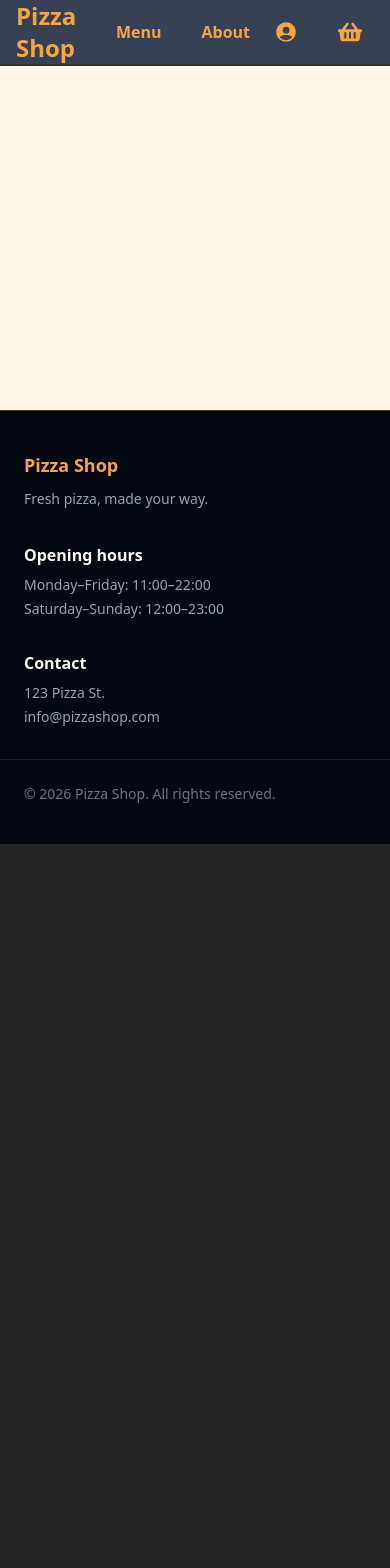
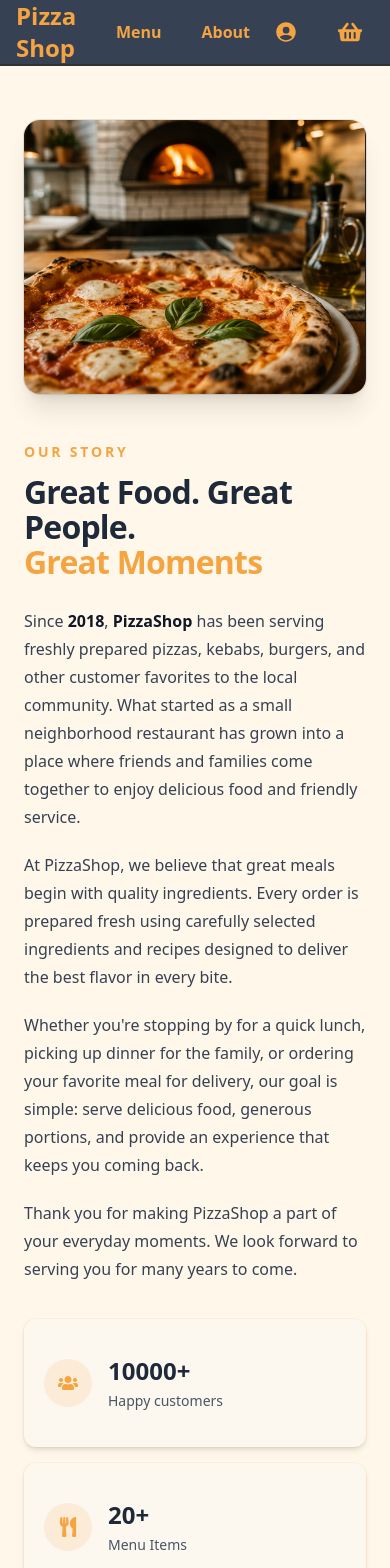
Before and after one commit to Vetelae/pizza-react, a React (Vite) app: page /about in a window 390 px wide. Shown: the top 1568 px of the page. Before the commit the page ends 844 px from the top, so only its background shows below. Built offline with nearby package versions, Linux system fonts and the light colour scheme; no server answers.

Commit message:
feat: add responsive About page with restaurant story and highlights

```diff
--- a/src/App.tsx
+++ b/src/App.tsx
@@ -1,6 +1,7 @@
 import { Routes, Route, Navigate } from 'react-router-dom'
 import Home from './pages/Home'
 import Menu from './pages/Menu'
+import About from './pages/About'
 import Footer from './components/Footer'
 import LoginPanel from './components/auth/LoginPanel'
 import CartPanel from './components/customer/cart/CartPanel'
@@ -27,6 +28,7 @@ function App() {
         <Route path="/" element={<Navigate to="/home" replace />} />
         <Route path="/home" element={<Home />} />
         <Route path="/menu" element={<Menu />} />
+        <Route path="/about" element={<About />} />
         <Route path="/orders/:orderId" element={<OrderDetails />} />
         <Route path="/confirm-email" element={<ConfirmEmail />} />
         <Route path="/reset-password" element={<ResetPassword />} />
--- /dev/null
+++ b/src/pages/About.tsx
@@ -0,0 +1,111 @@
+import { FaFire, FaHeart, FaUsers, FaUtensils } from 'react-icons/fa'
+import oven from '../assets/images/oven.png'
+
+const highlights = [
+  {
+    value: '10000+',
+    label: 'Happy customers',
+    icon: FaUsers,
+  },
+  {
+    value: '20+',
+    label: 'Menu Items',
+    icon: FaUtensils,
+  },
+  {
+    value: 'Fresh',
+    label: 'Prepared Daily',
+    icon: FaFire,
+  },
+  {
+    value: '100%',
+    label: 'Made with Care',
+    icon: FaHeart,
+  },
+]
+
+function About() {
+  return (
+    <div className="bg-powder">
+      <section
+        aria-labelledby="about-story-heading"
+        className="mx-auto w-full max-w-7xl px-6 py-14 md:px-10 md:py-20 lg:py-24"
+      >
+        <div className="grid items-center gap-12 lg:grid-cols-2 lg:gap-16">
+          <div className="overflow-hidden rounded-2xl shadow-xl ring-1 ring-gray-900/10">
+            <img
+              src={oven}
+              alt="Fresh pizza in front of a wood-fired oven"
+              className="aspect-5/4 h-full w-full object-cover object-center"
+            />
+          </div>
+
+          <div>
+            <p className="text-sm font-bold tracking-[0.2em] text-orange uppercase">
+              Our Story
+            </p>
+            <h1
+              id="about-story-heading"
+              className="mt-3 text-4xl font-bold tracking-tight text-gray-800 sm:text-5xl"
+            >
+              Great Food. Great People.
+              <span className="block text-orange">Great Moments</span>
+            </h1>
+
+            <div className="mt-7 space-y-5 text-base leading-7 text-gray-700 md:text-lg md:leading-8">
+              <p>
+                Since <strong className="font-bold text-gray-900">2018</strong>,{' '}
+                <strong className="font-bold text-gray-900">PizzaShop</strong>{' '}
+                has been serving freshly prepared pizzas, kebabs, burgers, and
+                other customer favorites to the local community. What started
+                as a small neighborhood restaurant has grown into a place where
+                friends and families come together to enjoy delicious food and
+                friendly service.
+              </p>
+              <p>
+                At PizzaShop, we believe that great meals begin with quality
+                ingredients. Every order is prepared fresh using carefully
+                selected ingredients and recipes designed to deliver the best
+                flavor in every bite.
+              </p>
+              <p>
+                Whether you&apos;re stopping by for a quick lunch, picking up
+                dinner for the family, or ordering your favorite meal for
+                delivery, our goal is simple: serve delicious food, generous
+                portions, and provide an experience that keeps you coming back.
+              </p>
+              <p>
+                Thank you for making PizzaShop a part of your everyday moments.
+                We look forward to serving you for many years to come.
+              </p>
+            </div>
+
+            <ul
+              aria-label="Restaurant highlights"
+              className="mt-9 grid gap-4 sm:grid-cols-2"
+            >
+              {highlights.map(({ value, label, icon: Icon }) => (
+                <li
+                  key={label}
+                  className="flex min-h-32 items-center gap-4 rounded-xl bg-cream p-5 shadow-md ring-1 ring-orange/10"
+                >
+                  <div className="flex h-12 w-12 shrink-0 items-center justify-center rounded-full bg-orange/15 text-orange">
+                    <Icon aria-hidden="true" className="text-xl" />
+                  </div>
+                  <div>
+                    <p className="text-2xl font-bold text-gray-800">{value}</p>
+                    <p className="mt-1 text-sm font-medium text-gray-600">
+                      {label}
+                    </p>
+                  </div>
+                </li>
+              ))}
+            </ul>
+          </div>
+        </div>
+      </section>
+    </div>
+  )
+}
+
+export default About
```
Also changed, not shown: src/assets/images/oven.png (added).
